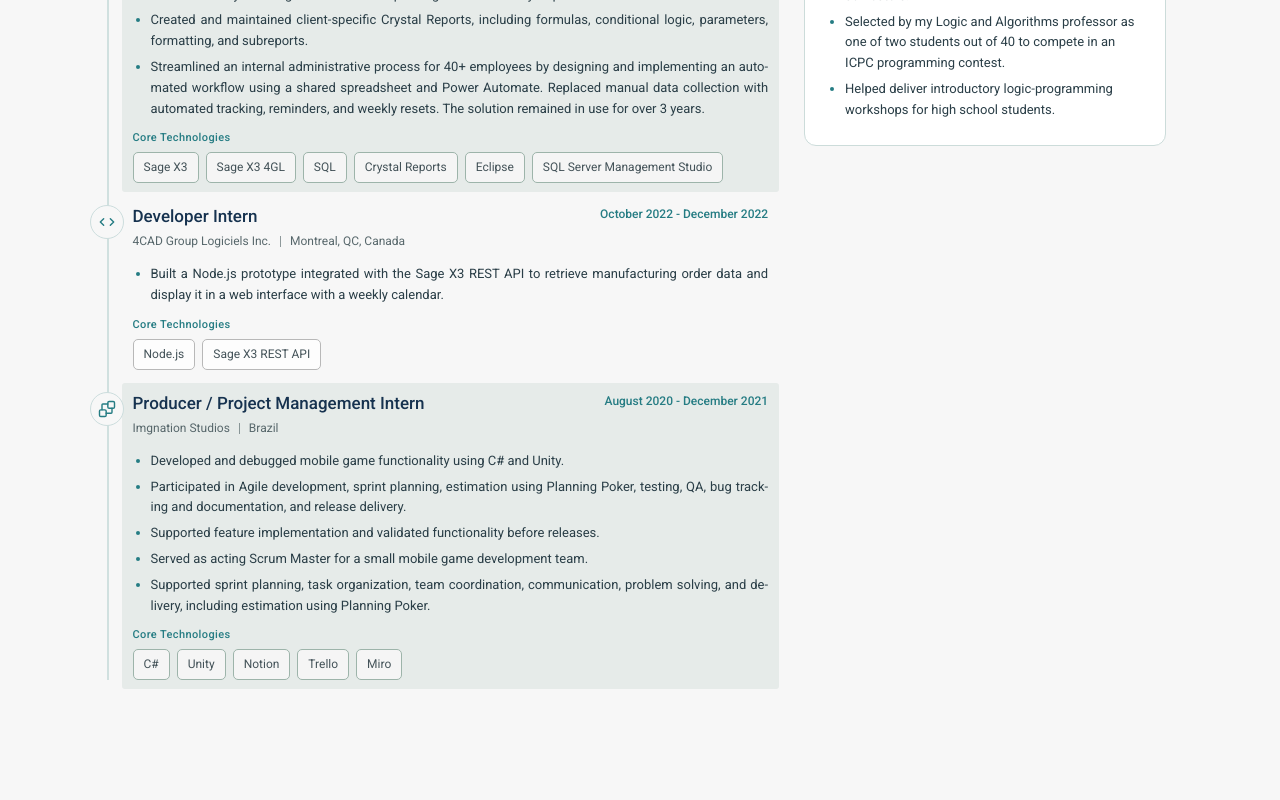
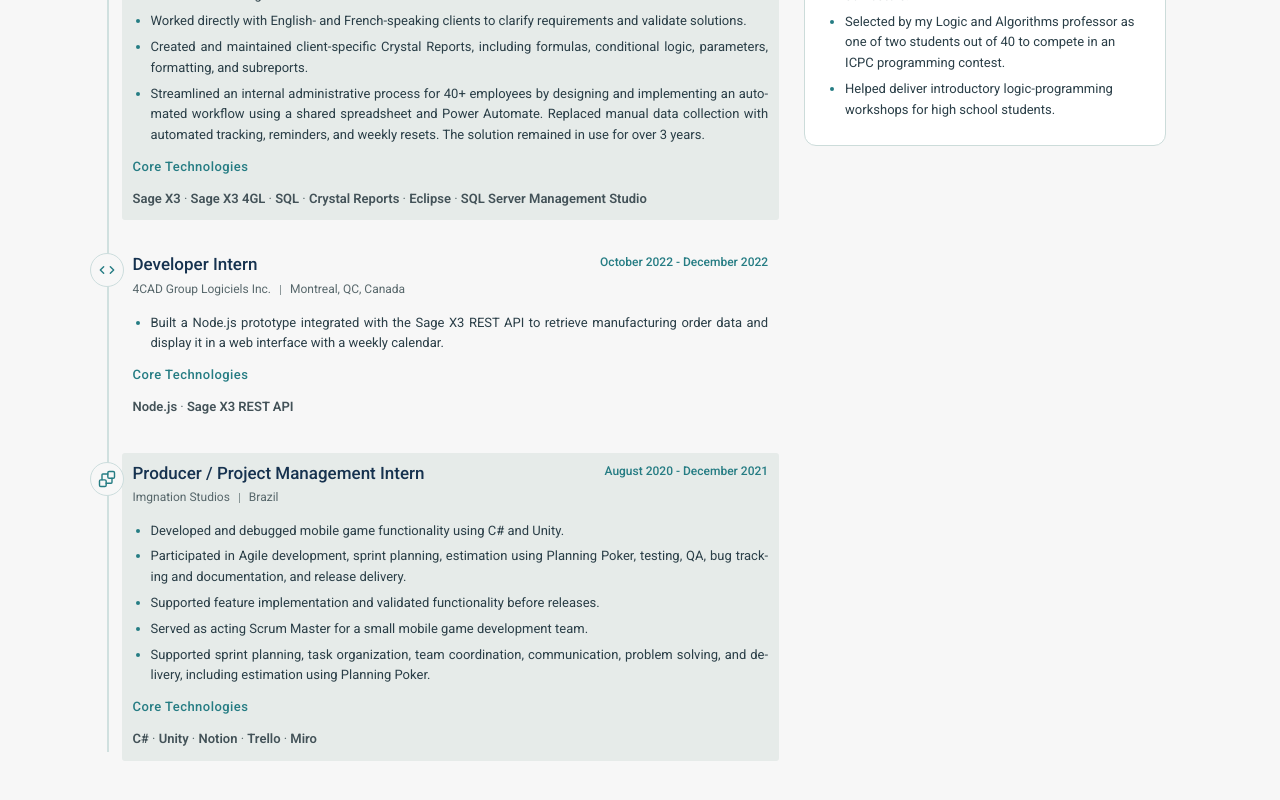
Before and after one commit to Kikasantini/erica-portfolio, a React (Vite) app: page /en/journey in a window 1280 px wide. Shown: the part 1216-2016 px from the top of the page. Before the commit the page ends 1986 px from the top, so only its background shows below. Built offline with nearby package versions, Linux system fonts and the light colour scheme.

Commit message:
Replace core technology chips with editable bold inline text and increase timeline spacing

```diff
--- a/src/components/ColorCustomizer.tsx
+++ b/src/components/ColorCustomizer.tsx
@@ -41,15 +41,10 @@ const LIGHT_MODE_DEFAULTS = {
   "badgeLink": "#137a80",
   "badgeLinkHover": "#119ca0",
   "badgeThumbnailBorder": "#121212",
-  "journeyPlainTagBackground": "#fdfdfd",
-  "journeyPlainTagBorder": "#b8b8b8",
-  "journeyPlainTagText": "#435258",
-  "journeyAlternateTagBackground": "#f5f5f5",
-  "journeyAlternateTagBorder": "#9db4aa",
-  "journeyAlternateTagText": "#435258",
   "projectTagBackground": "#e8f1f0",
   "projectTagBorder": "#ccdddd",
-  "projectTagText": "#1e6971"
+  "projectTagText": "#1e6971",
+  "coreTechnologiesText": "#435258"
 } as const
 type ColorKey = keyof typeof LIGHT_MODE_DEFAULTS
 type ColorPalette = Record<ColorKey, string>
@@ -95,15 +90,10 @@ const DARK_MODE_DEFAULTS: ColorPalette = {
   "badgeLink": "#69e4dc",
   "badgeLinkHover": "#119ca0",
   "badgeThumbnailBorder": "#ffffff",
-  "journeyPlainTagBackground": "#2a3a3f",
-  "journeyPlainTagBorder": "#2a3a3f",
-  "journeyPlainTagText": "#c5d2cf",
-  "journeyAlternateTagBackground": "#32484d",
-  "journeyAlternateTagBorder": "#32484d",
-  "journeyAlternateTagText": "#c5d2cf",
   "projectTagBackground": "#27383a",
   "projectTagBorder": "#384c50",
-  "projectTagText": "#b3d4ca"
+  "projectTagText": "#b3d4ca",
+  "coreTechnologiesText": "#c5d2cf"
 }
 const CSS_VARIABLES: Record<ColorKey, string> = {
   "pageBackground": "--page-background",
@@ -145,15 +135,10 @@ const CSS_VARIABLES: Record<ColorKey, string> = {
   "badgeLink": "--badge-link",
   "badgeLinkHover": "--badge-link-hover",
   "badgeThumbnailBorder": "--badge-thumbnail-border",
-  "journeyPlainTagBackground": "--journey-plain-tag-background",
-  "journeyPlainTagBorder": "--journey-plain-tag-border",
-  "journeyPlainTagText": "--journey-plain-tag-text",
-  "journeyAlternateTagBackground": "--journey-alternate-tag-background",
-  "journeyAlternateTagBorder": "--journey-alternate-tag-border",
-  "journeyAlternateTagText": "--journey-alternate-tag-text",
   "projectTagBackground": "--project-tag-background",
   "projectTagBorder": "--project-tag-border",
-  "projectTagText": "--project-tag-text"
+  "projectTagText": "--project-tag-text",
+  "coreTechnologiesText": "--core-technologies-text"
 }
 const COLOR_GROUPS: { id: string; keys: ColorKey[] }[] = [
   {
@@ -197,19 +182,9 @@ const COLOR_GROUPS: { id: string; keys: ColorKey[] }[] = [
     ]
   },
   {
-    "id": "journeyPlainTags",
+    "id": "coreTechnologies",
     "keys": [
-      "journeyPlainTagBackground",
-      "journeyPlainTagBorder",
-      "journeyPlainTagText"
-    ]
-  },
-  {
-    "id": "journeyAlternateTags",
-    "keys": [
-      "journeyAlternateTagBackground",
-      "journeyAlternateTagBorder",
-      "journeyAlternateTagText"
+      "coreTechnologiesText"
     ]
   },
   {
--- a/src/index.css
+++ b/src/index.css
@@ -3218,38 +3218,14 @@ p {
 
 /* Three independently editable technology chip palettes. */
 :root {
-  --journey-plain-tag-background: #fdfdfd;
-  --journey-plain-tag-border: #b8b8b8;
-  --journey-plain-tag-text: #435258;
-  --journey-alternate-tag-background: #f5f5f5;
-  --journey-alternate-tag-border: #9db4aa;
-  --journey-alternate-tag-text: #435258;
   --project-tag-background: #e8f1f0;
   --project-tag-border: #ccdddd;
   --project-tag-text: #1e6971;
 }
 :root[data-theme='dark'] {
-  --journey-plain-tag-background: #2a3a3f;
-  --journey-plain-tag-border: #2a3a3f;
-  --journey-plain-tag-text: #c5d2cf;
-  --journey-alternate-tag-background: #32484d;
-  --journey-alternate-tag-border: #32484d;
-  --journey-alternate-tag-text: #c5d2cf;
   --project-tag-background: #27383a;
   --project-tag-border: #384c50;
   --project-tag-text: #b3d4ca;
-}
-.journey-page .journey-overview__experience .experience-timeline__entry:nth-child(odd) .technology-group:not(.technology-group--additional) .technology-list li,
-:root[data-theme='dark'] .journey-page .journey-overview__experience .experience-timeline__entry:nth-child(odd) .technology-group:not(.technology-group--additional) .technology-list li {
-  background: var(--journey-plain-tag-background);
-  border: 1px solid var(--journey-plain-tag-border);
-  color: var(--journey-plain-tag-text);
-}
-.journey-page .journey-overview__experience .experience-timeline__entry:nth-child(even) .technology-group:not(.technology-group--additional) .technology-list li,
-:root[data-theme='dark'] .journey-page .journey-overview__experience .experience-timeline__entry:nth-child(even) .technology-group:not(.technology-group--additional) .technology-list li {
-  background: var(--journey-alternate-tag-background);
-  border: 1px solid var(--journey-alternate-tag-border);
-  color: var(--journey-alternate-tag-text);
 }
 .projects-page .project-item__technologies .technology-list {
   display: flex;
@@ -3289,3 +3265,42 @@ p {
   .color-customizer__swatch { width: 32px; }
   .color-customizer__recent-swatch { width: 20px; height: 20px; }
 }
+
+/* Core technologies: compact bold text with unobtrusive inline separators. */
+:root { --core-technologies-text: #435258; }
+:root[data-theme='dark'] { --core-technologies-text: #c5d2cf; }
+.journey-page .journey-overview__experience .technology-group h4 {
+  font-size: 13px;
+  line-height: 1.4;
+}
+.journey-page .journey-overview__experience .technology-group:not(.technology-group--additional) .technology-list {
+  display: block;
+  margin: 0;
+  padding: 0;
+  line-height: 1.7;
+}
+.journey-page .journey-overview__experience .technology-group:not(.technology-group--additional) .technology-list li,
+:root[data-theme='dark'] .journey-page .journey-overview__experience .technology-group:not(.technology-group--additional) .technology-list li {
+  display: inline;
+  padding: 0;
+  margin: 0;
+  border: 0;
+  border-radius: 0;
+  background: transparent;
+  box-shadow: none;
+  color: var(--core-technologies-text);
+  font-size: 13px;
+  font-weight: 600;
+  line-height: 1.7;
+}
+.journey-page .journey-overview__experience .technology-group:not(.technology-group--additional) .technology-list li:not(:last-child)::after {
+  content: ' · ';
+  white-space: pre;
+  font-weight: 400;
+  color: var(--meta-text);
+}
+/* Keep the timeline airy without adding separators or changing the icon positions. */
+.journey-page .journey-overview__experience .timeline-item:not(:last-child) {
+  padding-bottom: 0;
+  margin-bottom: 42px;
+}
--- a/src/locales/en/common.json
+++ b/src/locales/en/common.json
@@ -28,9 +28,8 @@
       "timeline": "Timeline",
       "projectCards": "Project cards",
       "certificates": "Certificates & badges",
-      "journeyPlainTags": "Journey tags · page background",
-      "journeyAlternateTags": "Journey tags · alternate background",
-      "projectTags": "Project technology tags"
+      "projectTags": "Project technology tags",
+      "coreTechnologies": "Core Technologies text"
     },
     "fields": {
       "pageBackground": "Page background",
@@ -72,15 +71,10 @@
       "badgeLink": "Verify badge link",
       "badgeLinkHover": "Verify badge link hover",
       "badgeThumbnailBorder": "Badge thumbnail border",
-      "journeyPlainTagBackground": "Tag background",
-      "journeyPlainTagBorder": "Tag border",
-      "journeyPlainTagText": "Tag text",
-      "journeyAlternateTagBackground": "Tag background",
-      "journeyAlternateTagBorder": "Tag border",
-      "journeyAlternateTagText": "Tag text",
       "projectTagBackground": "Tag background",
       "projectTagBorder": "Tag border",
-      "projectTagText": "Tag text"
+      "projectTagText": "Tag text",
+      "coreTechnologiesText": "Core technology names"
     },
     "pickerLabel": "Choose {color} color",
     "hexLabel": "Hex value for {color}",
--- a/src/locales/fr/common.json
+++ b/src/locales/fr/common.json
@@ -28,9 +28,8 @@
       "timeline": "Chronologie",
       "projectCards": "Cartes de projet",
       "certificates": "Certificats et badges",
-      "journeyPlainTags": "Étiquettes Journey · fond normal",
-      "journeyAlternateTags": "Étiquettes Journey · fond alterné",
-      "projectTags": "Étiquettes des technologies des projets"
+      "projectTags": "Étiquettes des technologies des projets",
+      "coreTechnologies": "Texte des technologies principales"
     },
     "fields": {
       "pageBackground": "Arrière-plan de la page",
@@ -72,15 +71,10 @@
       "badgeLink": "Lien de vérification du badge",
       "badgeLinkHover": "Lien de vérification au survol",
       "badgeThumbnailBorder": "Bordure de la vignette du badge",
-      "journeyPlainTagBackground": "Fond des étiquettes",
-      "journeyPlainTagBorder": "Bordure des étiquettes",
-      "journeyPlainTagText": "Texte des étiquettes",
-      "journeyAlternateTagBackground": "Fond des étiquettes",
-      "journeyAlternateTagBorder": "Bordure des étiquettes",
-      "journeyAlternateTagText": "Texte des étiquettes",
       "projectTagBackground": "Fond des étiquettes",
       "projectTagBorder": "Bordure des étiquettes",
-      "projectTagText": "Texte des étiquettes"
+      "projectTagText": "Texte des étiquettes",
+      "coreTechnologiesText": "Noms des technologies principales"
     },
     "pickerLabel": "Choisir la couleur pour {color}",
     "hexLabel": "Valeur hexadécimale pour {color}",
--- a/src/locales/pt/common.json
+++ b/src/locales/pt/common.json
@@ -28,9 +28,8 @@
       "timeline": "Linha do tempo",
       "projectCards": "Cards de projetos",
       "certificates": "Certificados e badges",
-      "journeyPlainTags": "Tags Journey · fundo da página",
-      "journeyAlternateTags": "Tags Journey · fundo alternado",
-      "projectTags": "Tags de tecnologias dos projetos"
+      "projectTags": "Tags de tecnologias dos projetos",
+      "coreTechnologies": "Texto das tecnologias principais"
     },
     "fields": {
       "pageBackground": "Fundo da página",
@@ -72,15 +71,10 @@
       "badgeLink": "Link de verificação da badge",
       "badgeLinkHover": "Link ao passar o mouse",
       "badgeThumbnailBorder": "Borda da thumbnail da badge",
-      "journeyPlainTagBackground": "Fundo das tags",
-      "journeyPlainTagBorder": "Borda das tags",
-      "journeyPlainTagText": "Texto das tags",
-      "journeyAlternateTagBackground": "Fundo das tags",
-      "journeyAlternateTagBorder": "Borda das tags",
-      "journeyAlternateTagText": "Texto das tags",
       "projectTagBackground": "Fundo das tags",
       "projectTagBorder": "Borda das tags",
-      "projectTagText": "Texto das tags"
+      "projectTagText": "Texto das tags",
+      "coreTechnologiesText": "Nomes das tecnologias principais"
     },
     "pickerLabel": "Escolher cor de {color}",
     "hexLabel": "Valor hexadecimal de {color}",
```
